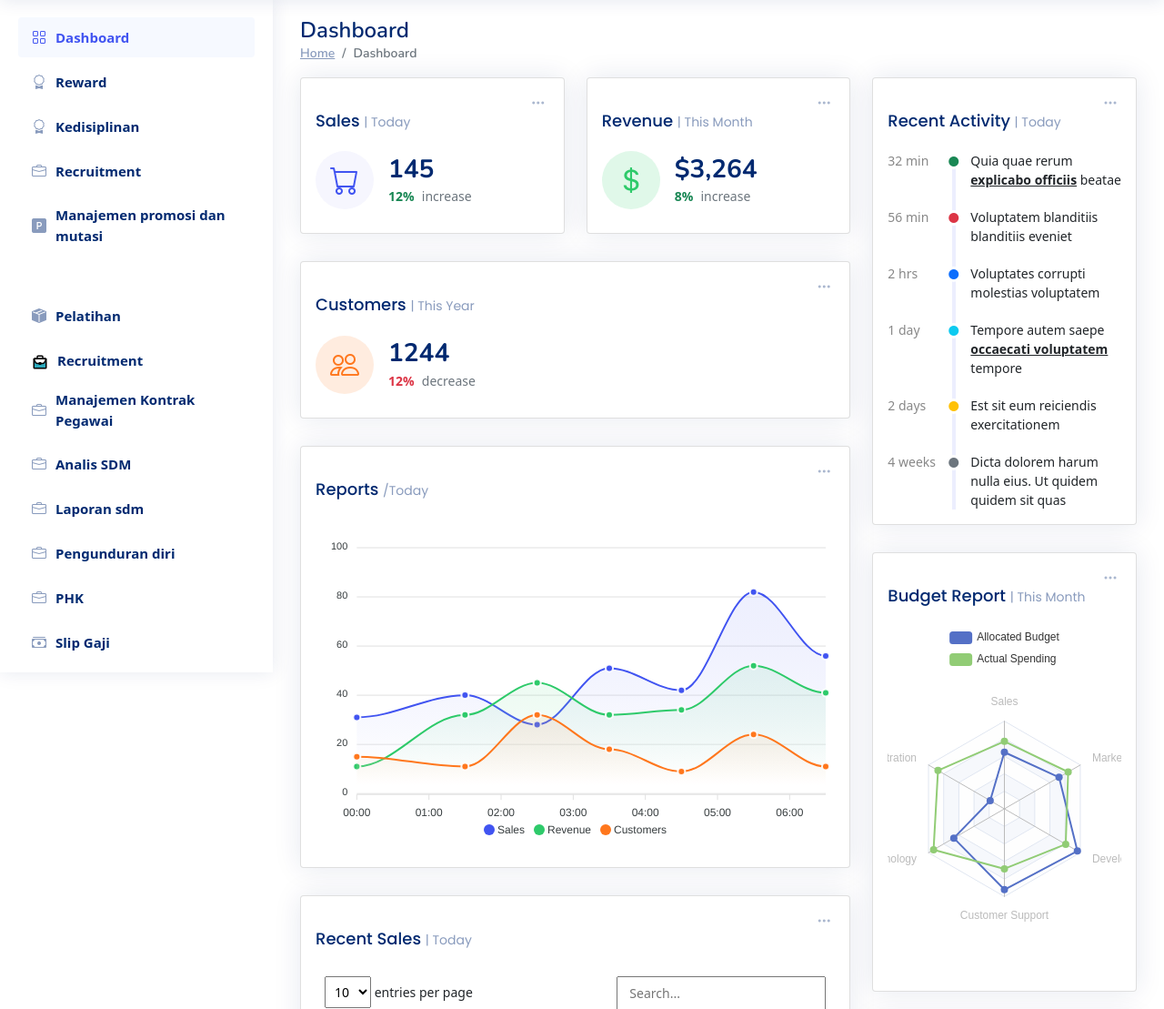
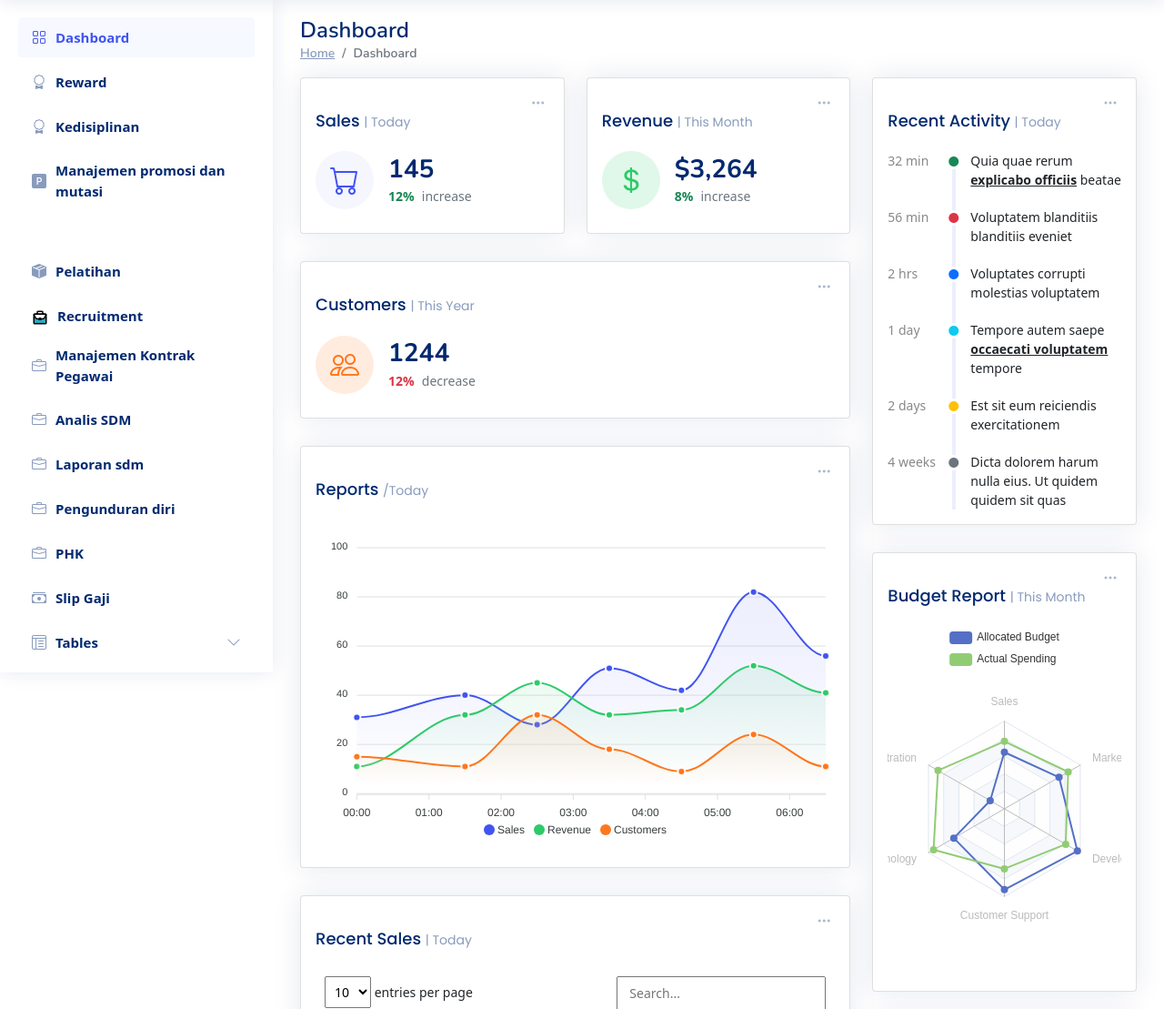
Before and after one commit to panggah10/hris, a PHP site: page /index.php in a window 1280 px wide. Shown: the part 61-1170 px from the top of the page at 91% size. Run offline with PHP 8.4, Linux system fonts and the light colour scheme; some libraries are stand-ins or nearby versions.

Commit message:
hapus recruitment yg double
plis stop doble doble in fitur sayaaaa🙏🙏🙏🙏

```diff
--- a/template/sidebar.php
+++ b/template/sidebar.php
@@ -20,14 +20,6 @@
                 <i class="bi bi-award"></i><span>Kedisiplinan</span></i>
             </a>
         </li><!-- End Components Nav -->
-
-
-
-        <li class="nav-item">
-            <a class="nav-link collapsed" href="<?php echo BASE_URL; ?>/hris/recruitment/index.php">
-                <i class="bi bi-briefcase"></i><span>Recruitment</span>
-            </a>
-        </li><!-- End Recruitment Nav -->
 
         <li class="nav-item">
             <a class="nav-link collapsed" href="<?php echo BASE_URL; ?>/hris/manajemen_promosi_dan_mutasi/index.php">
```
